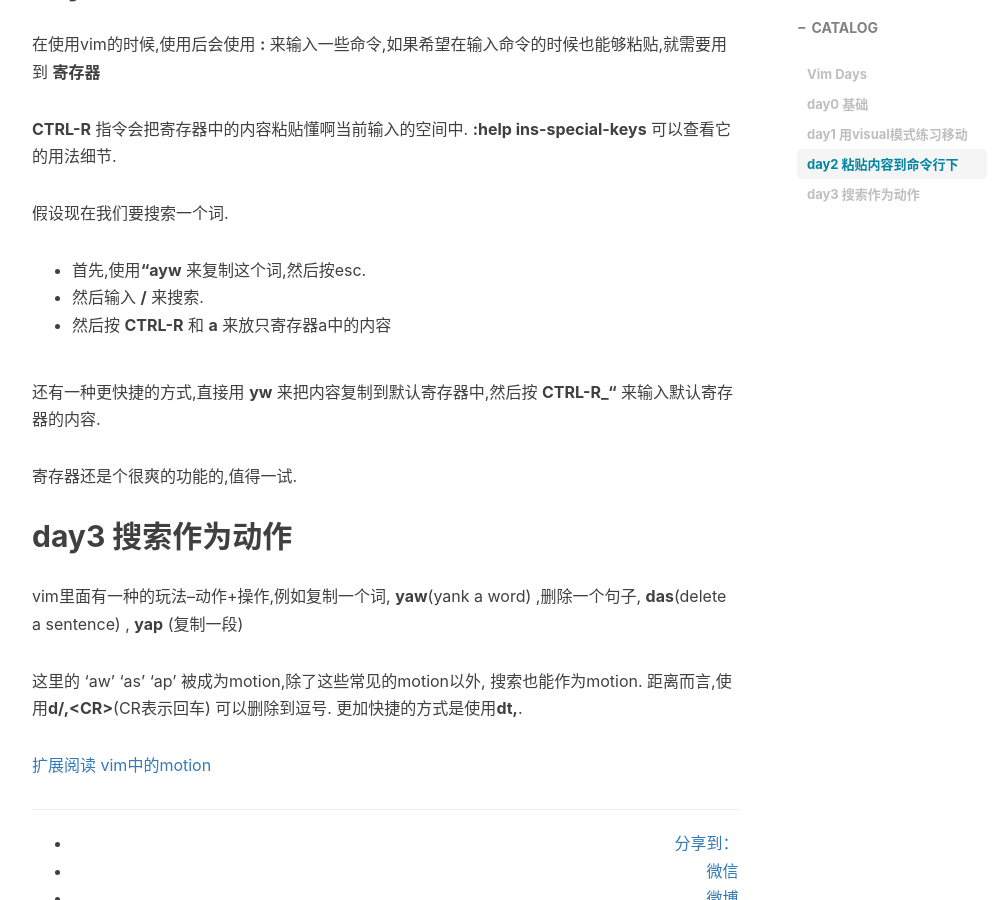
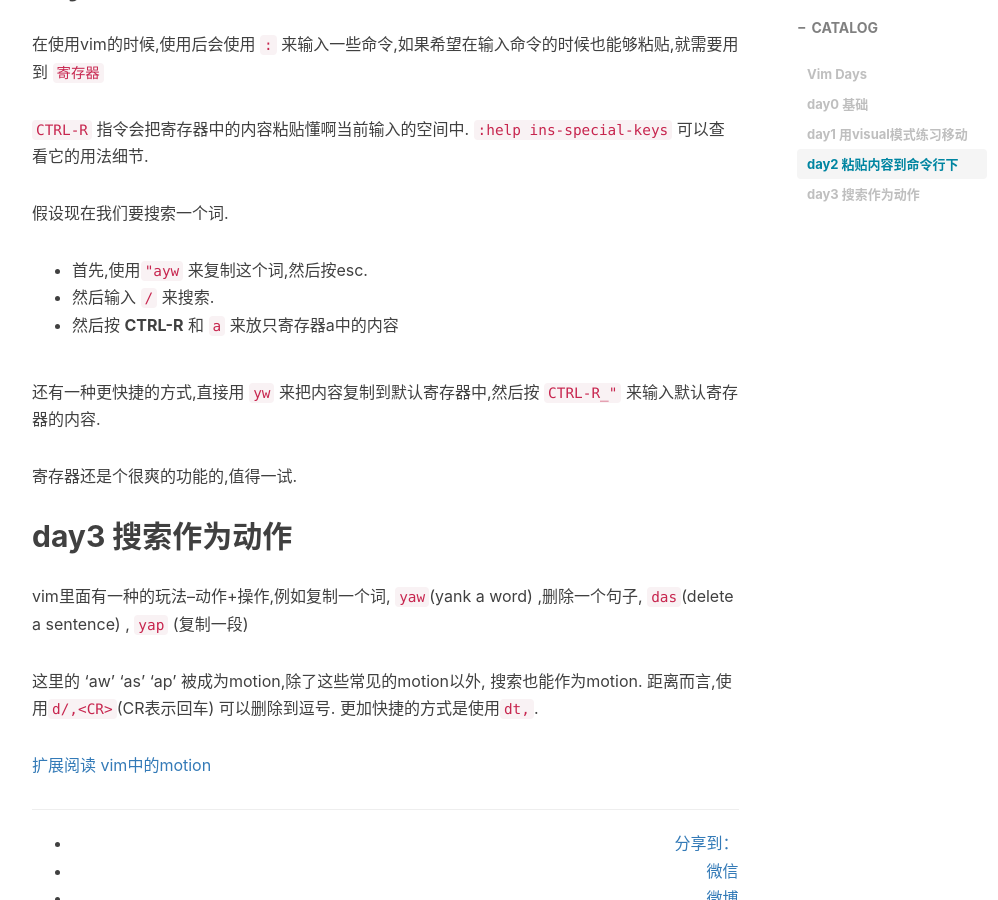
Before and after one commit to xionchen/xionchen.github.io, a Jekyll site: the page built from _posts/2016-11-1-vim-everyday.markdown, in a window 1280 px wide and 900 px high, scrolled down 2289 px. Shown: the whole window, without its empty margins (233-1231 px from the left). Built offline with Jekyll 4.4.1, drawn with Linux system fonts in a browser that asks for light colours; nearby versions of some CDN libraries; comment, search, counter and statistics services are not loaded.

Commit message:
update vim days

````diff
--- a/_posts/2016-11-1-vim-everyday.markdown
+++ b/_posts/2016-11-1-vim-everyday.markdown
@@ -44,9 +44,9 @@ function specialAdd(a, b) {
   return a + b;
 }
 ```
-如果光标在 **function** 上,然后输入 **v/}** ,就会把整个if语句选中.然后按 **n** 会选中整个方法.
+如果光标在 `function` 上,然后输入 `v/}` ,就会把整个if语句选中.然后按 `n` 会选中整个方法.
 
-接下来可以试试 **}** 移动(选中整个段).如果输入 **v}** 就会选中整个方法.因为是在视觉模式下,查看移动就很容易.然后我们就可以结合 **y** 利用 **y}** 来复制(yank) 整个方法.
+接下来可以试试 `}` 移动(选中整个段).如果输入 `v}` 就会选中整个方法.因为是在视觉模式下,查看移动就很容易.然后我们就可以结合 `y` 利用 `y}` 来复制(yank) 整个方法.
 
 但是如果方法里面有空行,这个就不靠谱了
 
@@ -60,11 +60,11 @@ function specialAdd(a, b) {
 }
 ```
 
-在这里,整个方法就不是"paragraph".所以 **y}** 就用不了,但是我们可以用'sections'使用 **v][** 来选择整个方法,用 **y][** 就可以复制这个方法.
+在这里,整个方法就不是"paragraph".所以 `y}` 就用不了,但是我们可以用'sections'使用 `v][` 来选择整个方法,用 `y][` 就可以复制这个方法.
 
-使用 **vaB** 可以选择整个方法的body或者是整个if语句,具体看光标在哪.
+使用 `vaB` 可以选择整个方法的body或者是整个if语句,具体看光标在哪.
 
-使用 **v%** 也能选中整个方法提,因为 **%** 会选择到下一个括号的位置.所以使用 **y%** 就会赋值到下一个括号的内容.
+使用 `v%` 也能选中整个方法提,因为 `%` 会选择到下一个括号的位置.所以使用 ``y%`` 就会赋值到下一个括号的内容.
 
 现在你就学会了怎么用visual模式来查看选择区域的方法啦.
 
@@ -72,24 +72,24 @@ function specialAdd(a, b) {
 
 ## day2 粘贴内容到命令行下
 
-在使用vim的时候,使用后会使用 **:** 来输入一些命令,如果希望在输入命令的时候也能够粘贴,就需要用到 **寄存器**
+在使用vim的时候,使用后会使用 `:` 来输入一些命令,如果希望在输入命令的时候也能够粘贴,就需要用到 `寄存器`
 
-**CTRL-R** 指令会把寄存器中的内容粘贴懂啊当前输入的空间中. **:help ins-special-keys** 可以查看它的用法细节.
+`CTRL-R` 指令会把寄存器中的内容粘贴懂啊当前输入的空间中. `:help ins-special-keys` 可以查看它的用法细节.
 
 假设现在我们要搜索一个词.
-- 首先,使用**"ayw** 来复制这个词,然后按esc.
-- 然后输入 **/** 来搜索.
-- 然后按 **CTRL-R** 和 **a** 来放只寄存器a中的内容
+- 首先,使用``"ayw`` 来复制这个词,然后按esc.
+- 然后输入 ``/`` 来搜索.
+- 然后按 <strong>CTRL-R</strong> 和 `a` 来放只寄存器a中的内容
 
-还有一种更快捷的方式,直接用 **yw** 来把内容复制到默认寄存器中,然后按 **CTRL-R_"** 来输入默认寄存器的内容.
+还有一种更快捷的方式,直接用 `yw` 来把内容复制到默认寄存器中,然后按 `CTRL-R_"` 来输入默认寄存器的内容.
 
 寄存器还是个很爽的功能的,值得一试.
 
 ## day3 搜索作为动作
 
-vim里面有一种的玩法--动作+操作,例如复制一个词, **yaw**(yank a word) ,删除一个句子, **das**(delete a sentence) , **yap** (复制一段)
+vim里面有一种的玩法--动作+操作,例如复制一个词, `yaw`(yank a word) ,删除一个句子, `das`(delete a sentence) , `yap` (复制一段)
 
 这里的 'aw' 'as' 'ap' 被成为motion,除了这些常见的motion以外, 搜索也能作为motion.
-距离而言,使用**d/,\<CR\>**(CR表示回车) 可以删除到逗号. 更加快捷的方式是使用**dt,**.
+距离而言,使用`d/,<CR>`(CR表示回车) 可以删除到逗号. 更加快捷的方式是使用`dt,`.
 
 [扩展阅读 vim中的motion](http://vimdoc.sourceforge.net/htmldoc/motion.html#operator)
````
